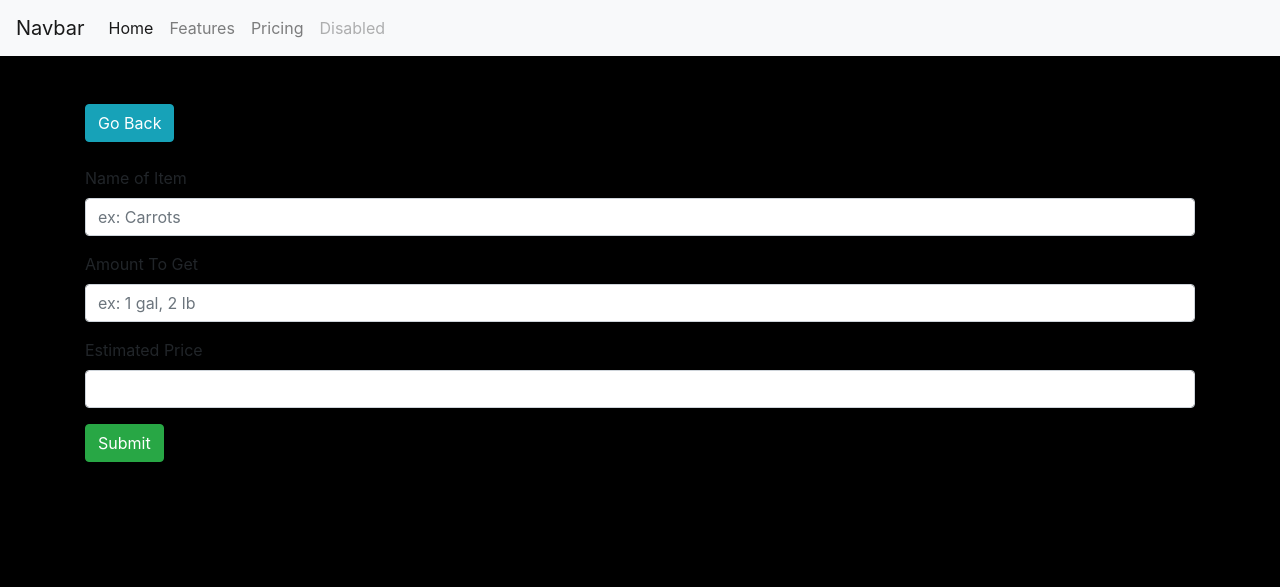
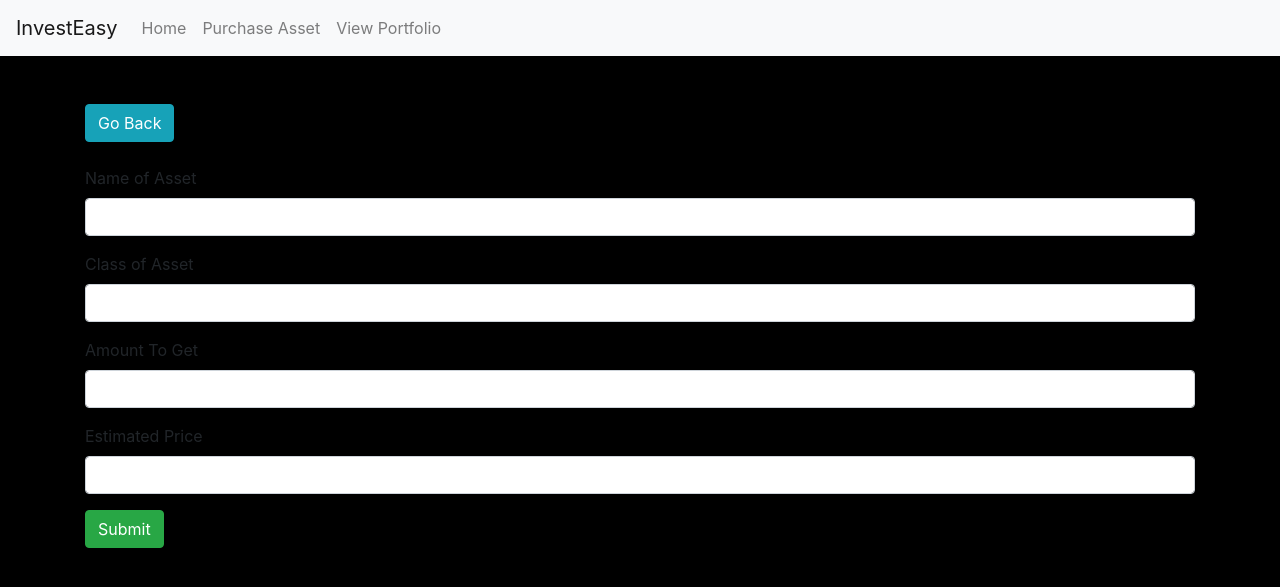
Before and after one commit to jschmidt345/blue_solo, a Django app: page /add_asset in a window 1280 px wide. Shown: the top 587 px of the page. Run offline with Django 3.2, Linux system fonts and the light colour scheme; some libraries are stand-ins or nearby versions.

Commit message:
updated with all pages made, connected. 6/14/19 4pm

```diff
--- a/finance_app/templates/finance_app/add_asset.html
+++ b/finance_app/templates/finance_app/add_asset.html
@@ -12,20 +12,25 @@
             <br>
             <br>
             <div class="form-group">
-                <label for="name">Name of Item</label>
-                <input name="name" type="text" class="form-control" placeholder="ex: Carrots">
+                <label for="name">Name of Asset</label>
+                <input name="asset_name" type="text" class="form-control">
+            </div>
+            <div class="form-group">
+                <label for="name">Class of Asset</label>
+                <input name="asset_class" type="text" class="form-control">
             </div>
             <div class="form-group">
                 <label for="">Amount To Get</label>
-                <input name="amount" placeholder="ex: 1 gal, 2 lb" type="text" class="form-control" >
+                <input name="quantity" type="text" class="form-control" >
             </div>
             <div class="form-group">
                 <label for="">Estimated Price</label>
-                <input name="price" type="number" step="0.01" class="form-control">
+                <input name="price" type="text" class="form-control">
             </div>
             <div class="form-group">
                 <input type="submit" class="btn btn-success form_submit">
             </div>
+
         </form>
     </div>
 {% comment %} <form>
--- a/finance_app/templates/partials/navbar.html
+++ b/finance_app/templates/partials/navbar.html
@@ -1,21 +1,18 @@
 <nav class="navbar navbar-expand-lg navbar-light bg-light">
-  <a class="navbar-brand" href="#">Navbar</a>
+  <a class="navbar-brand" href="#">InvestEasy</a>
   <button class="navbar-toggler" type="button" data-toggle="collapse" data-target="#navbarNav" aria-controls="navbarNav" aria-expanded="false" aria-label="Toggle navigation">
     <span class="navbar-toggler-icon"></span>
   </button>
   <div class="collapse navbar-collapse" id="navbarNav">
     <ul class="navbar-nav">
-      <li class="nav-item active">
-        <a class="nav-link" href="#">Home <span class="sr-only">(current)</span></a>
+      <li class="nav-item">
+        <a class="nav-link" href="http://127.0.0.1:8000/">Home</a>
       </li>
       <li class="nav-item">
-        <a class="nav-link" href="#">Features</a>
+        <a class="nav-link" href='add_asset'>Purchase Asset</a>
       </li>
       <li class="nav-item">
-        <a class="nav-link" href="#">Pricing</a>
-      </li>
-      <li class="nav-item">
-        <a class="nav-link disabled" href="#" tabindex="-1" aria-disabled="true">Disabled</a>
+        <a class="nav-link" href='view_portfolio'>View Portfolio</a>
       </li>
     </ul>
   </div>
--- a/finance_app/views.py
+++ b/finance_app/views.py
@@ -1,4 +1,4 @@
-from django.shortcuts import render
+from django.shortcuts import render, redirect
 from django.http import HttpResponse
 from .models import Item
 
@@ -7,16 +7,18 @@ def index(request):
 
 def view_portfolio(request):
 
-    port_items = Item.objects.filter(sold_assets=False)
+    current_items = Item.objects.filter(sold_assets=False)
+
+
+
 
     sold_items = Item.objects.filter(sold_assets=True)
 
     context = {
-        'current' : port_items,
+        'current' : current_items,
         'sold' : sold_items
     }
-
-    print(port_items)
+    print(current_items)
 
     return render(request, 'finance_app/view_portfolio.html', context=context)
 
@@ -24,10 +26,11 @@ def buy_asset(request):
 
     if request.method == 'POST':
 
-        new_asset = Item(asset_name=request.POST['asset name'],
-                        asset_class=request.POST['asset class'],
-                        asset_price=request.POST['asset price'],
-                        asset_quantity=request.POST['asset quantity'])
+        new_asset = Item()
+        new_asset.asset_name=request.POST.get('asset_name')
+        new_asset.asset_class=request.POST.get('asset_class')
+        new_asset.price=request.POST.get('price')
+        new_asset.quantity=request.POST.get('quantity')
         new_asset.save()
 
         return redirect('portfolio')
```
Also changed, not shown: finance_app/models.py (+4 -4 lines), finance_app/templates/finance_app/home.html (+3 -5 lines), finance_app/templates/finance_app/view_portfolio.html (+49 -5 lines), finance_app/migrations/0003_auto_20190614_1352.py (added), finance_app/migrations/0004_auto_20190614_1722.py (added).
